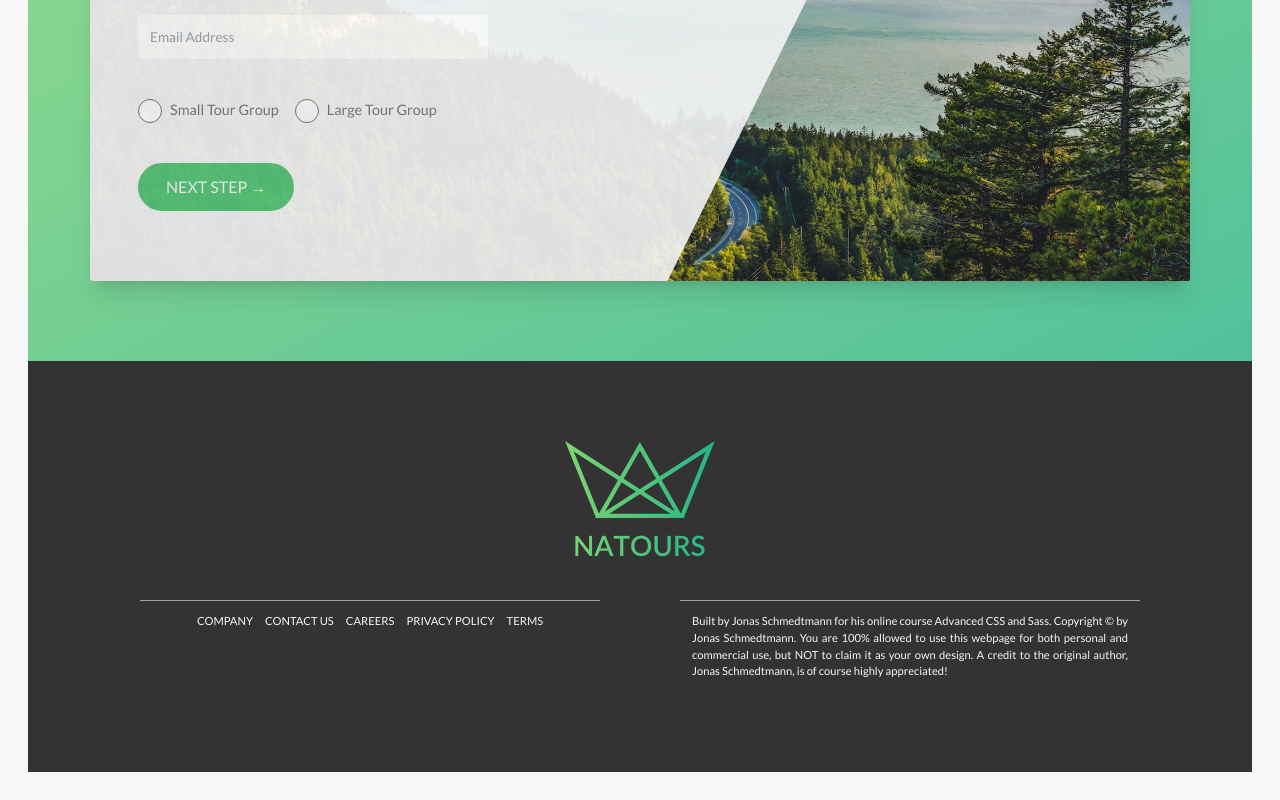
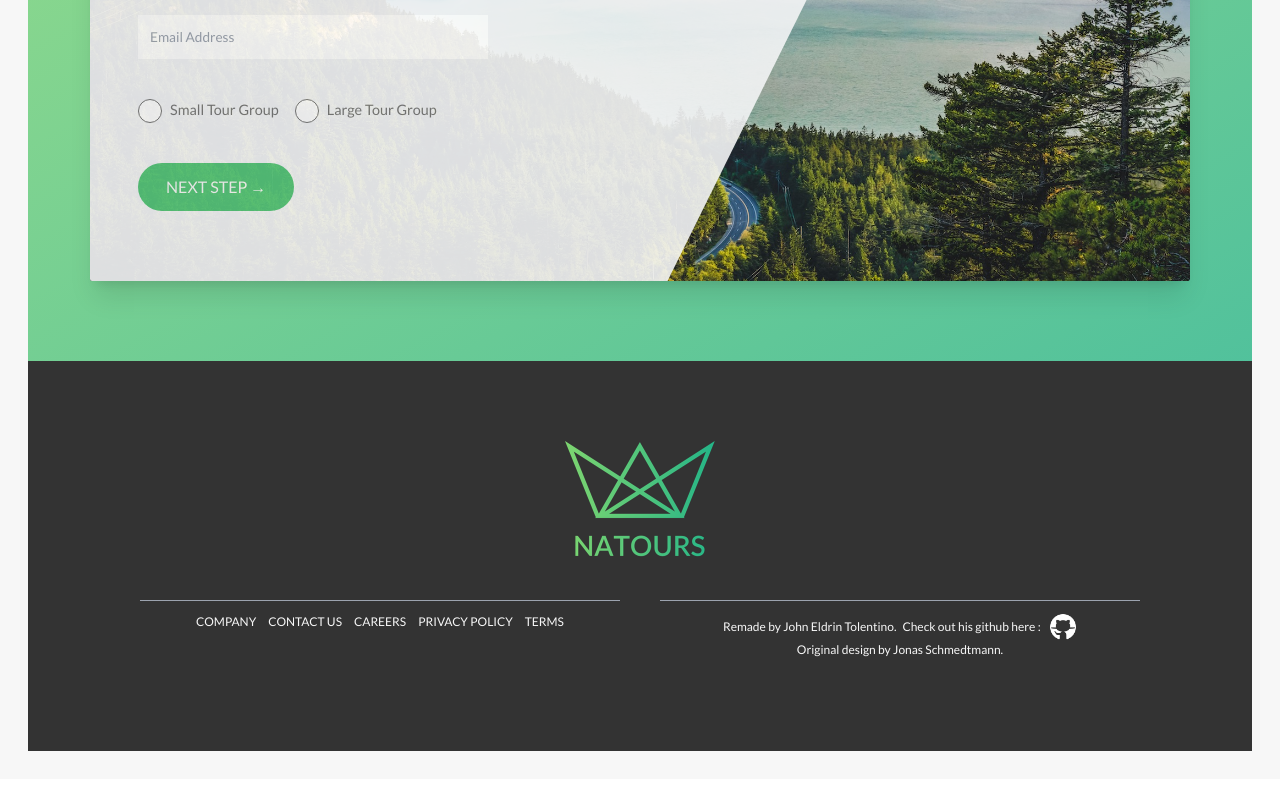
Before and after one commit to jeldrint/Sample-Responsive-React-Website, a React (Vite) app: page / in a window 1280 px wide. Shown: the part 4608-5408 px from the top of the page. After the commit the page ends 5387 px from the top, so only its background shows below. Built offline with nearby package versions, Linux system fonts and the light colour scheme.

Commit message:
updated the footer / links part, I added my github link

```diff
--- a/src/components/4_ToursCard.jsx
+++ b/src/components/4_ToursCard.jsx
@@ -9,7 +9,7 @@ const ToursCard = ({tour, d, people, guides, stay, difficulty, price}) => {
 
     return(
         <>
-            <div className="flex flex-col items-center justify-center w-[300px] sm:w-[350px] md:w-[260px] lg:w-[330px] rounded-sm shadow-lg">
+            <div className="flex flex-col items-center justify-center w-[300px] sm:w-[350px] md:w-[260px] lg:w-[330px] rounded-sm shadow-lg hover:scale-105 transition-transform">
                 <div className={`relative w-full h-[185px] bg-cover bg-center bg-no-repeat bg-blend-screen clip-path-sm-1
                     ${d === 3 ? 'bg-amber-600' : d === 7 ? 'bg-green-500' : 'bg-blue-600'}`} style={d === 3 ? {backgroundImage: `url(${tourImg1})`} : d === 7 ? {backgroundImage: `url(${tourImg2})`}:{backgroundImage: `url(${tourImg3})`}}>
                     <span className={`absolute bottom-1/3 right-0 font-light text-[22.4px] text-[#F7F7F7] text-right bg-opacity-70 px-3 py-2 ${d === 3 ? 'bg-amber-600' : d === 7 ? 'bg-green-500' : 'bg-blue-600'}`}>{tour.toUpperCase()}</span>
--- a/src/components/7_Links.jsx
+++ b/src/components/7_Links.jsx
@@ -1,12 +1,13 @@
 import logo1 from '../img/logo-green-2x.png'
+import GitIcon from '../img/github.png'
 
 const Links = () => {
 
     return(
-        <div id='links' className='w-full flex flex-col items-center justify-center bg-[#333333] text-[#F7F7F7] text-[11.2px]'>
+        <div id='links' className='w-full flex flex-col items-center justify-center bg-[#333333] text-[#F7F7F7] text-[12px]'>
             <div className='py-20 w-[350px] md:w-[750px] lg:w-[900px] xl:w-[1000px] flex flex-col items-center gap-y-10'>
                 <img src={logo1} className='w-[150px]' />
-                <div className='flex flex-col gap-y-10 md:flex-row md:gap-x-20'>
+                <div className='w-full flex flex-col gap-y-10 md:flex-row md:gap-x-10'>
                     <ul className='border-solid border-t-[0.8px] border-gray-400 p-3 w-full flex justify-center flex-wrap text-nowrap gap-x-3'>
                         <li><a href='/'>COMPANY</a></li>
                         <li><a href='/'>CONTACT US</a></li>
@@ -14,7 +15,13 @@ const Links = () => {
                         <li><a href='/'>PRIVACY POLICY</a></li>
                         <li><a href='/'>TERMS</a></li>
                     </ul>
-                    <span className='border-solid border-t-[0.8px] border-gray-400 p-3 w-full flex flex-wrap text-justify'>Built by Jonas Schmedtmann for his online course Advanced CSS and Sass. Copyright © by Jonas Schmedtmann. You are 100% allowed to use this webpage for both personal and commercial use, but NOT to claim it as your own design. A credit to the original author, Jonas Schmedtmann, is of course highly appreciated!</span>
+                    <span className='border-solid border-t-[0.8px] border-gray-400 p-3 w-full flex items-center justify-center flex-wrap text-center'>Remade by John Eldrin Tolentino.&ensp;
+                        <span>Check out his github here :   &ensp;</span>
+                        <a href='https://github.com/jeldrint' target='_blank' rel='noopener' className='text-center'>
+                            <img alt='Github Icon' src={GitIcon} className='w-7 inline-flex transition-opacity hover:opacity-50 hover:scale-110 invert' />
+                        </a>
+                        Original design by Jonas Schmedtmann.
+                    </span>
                 </div>
             </div>
 
```
Also changed, not shown: src/img/github.png (added).
